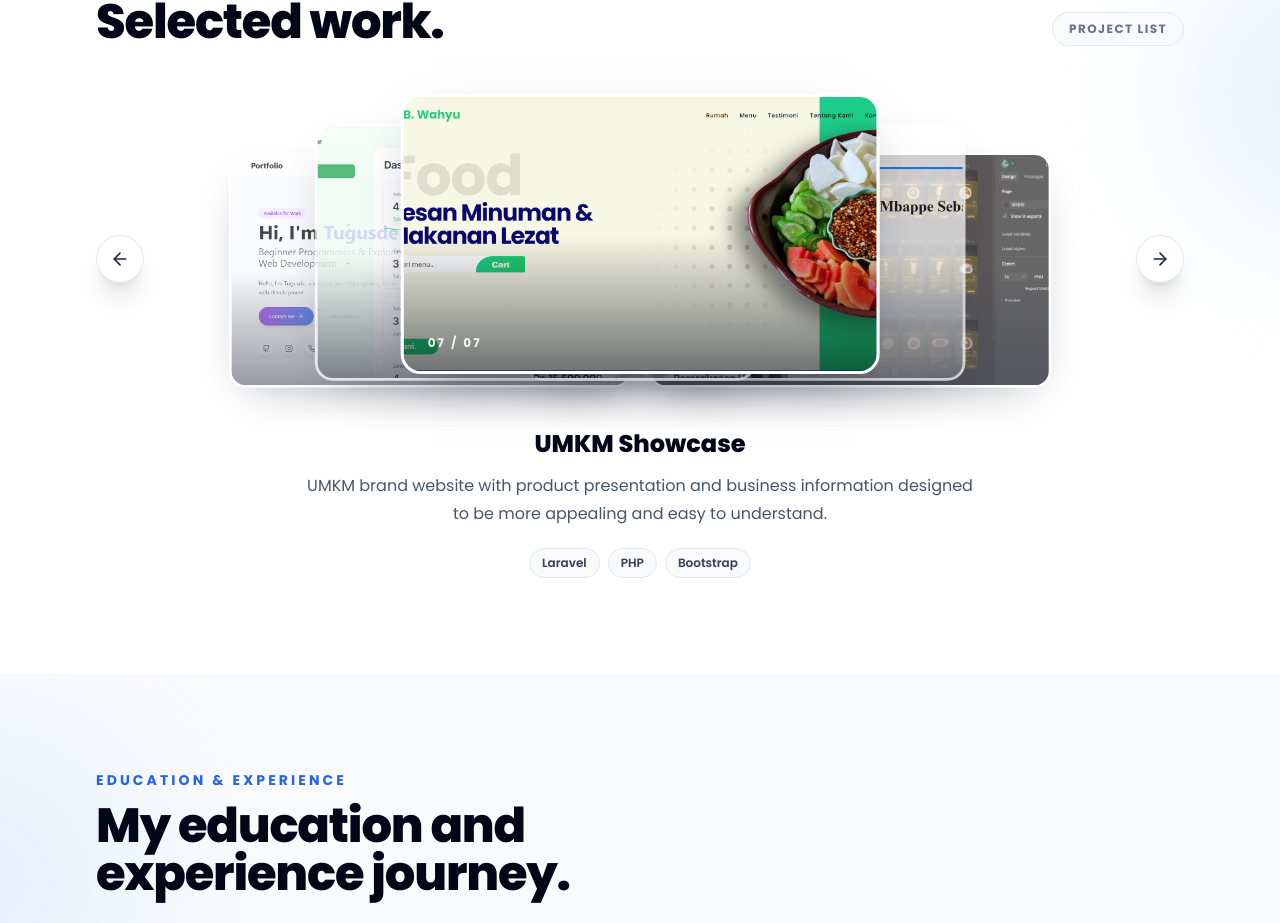
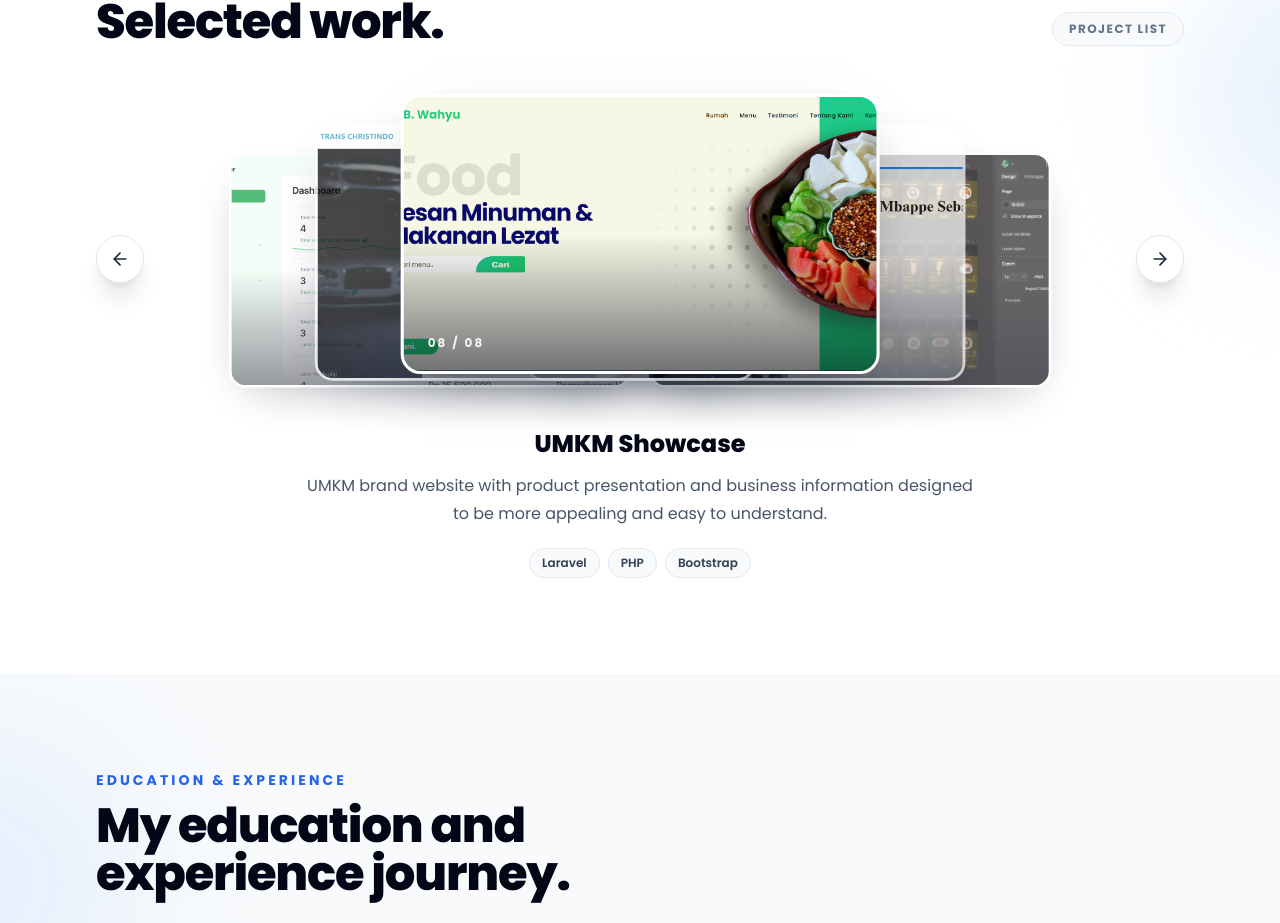
Before and after one commit to gusdesindu/Portofolio.me, a Next.js app: page / in a window 1280 px wide. Shown: the part 1756-2679 px from the top of the page. Built offline with nearby package versions, Linux system fonts and the light colour scheme.

Commit message:
Update website

```diff
--- a/src/data/projects.ts
+++ b/src/data/projects.ts
@@ -66,6 +66,15 @@ export const projects: Project[] = [
     image: '/images/praktik.png',
   },
   {
+    title: 'Metro Trans Christindo',
+    description: {
+      id: 'Website rental mobil dengan tampilan modern untuk melihat armada, layanan penyewaan, dan informasi kontak.',
+      en: 'Car rental website with a modern interface for viewing vehicle fleets, rental services, and contact information.',
+    },
+    technologies: ['PHP', 'MySQL'],
+    image: '/images/rental.png',
+  },
+  {
     title: 'UMKM Showcase',
     description: {
       id: 'Website brand UMKM dengan tampilan produk dan informasi usaha yang dibuat agar lebih menarik dan mudah dipahami.',
```
Also changed, not shown: public/images/rental.png (added).
